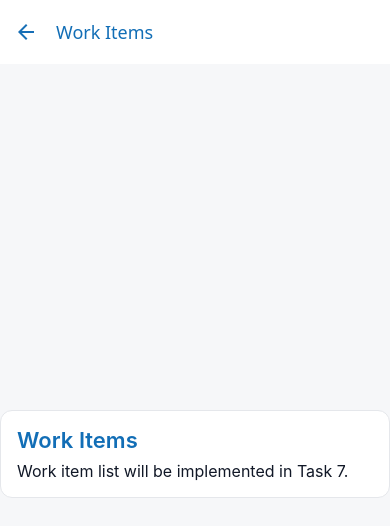
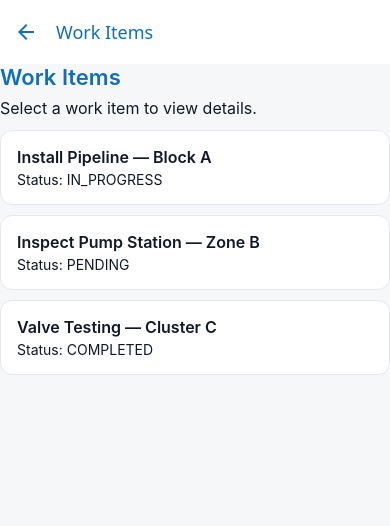
Before and after one commit to hellomraza/jjm-mobile, a React Native app: screen /WorkItemList in a window 390 px wide. Shown: the top 526 px of the page. Built offline with nearby package versions, Linux system fonts and the light colour scheme.

Commit message:
feat(workitems): create list screen

```diff
--- a/src/navigation/RootNavigator.tsx
+++ b/src/navigation/RootNavigator.tsx
@@ -1,11 +1,16 @@
 import { NavigationContainer } from '@react-navigation/native';
 import { createNativeStackNavigator } from '@react-navigation/native-stack';
 import { LoginScreen } from '../screens/LoginScreen';
+import { WorkItemDetailsScreen } from '../screens/WorkItemDetailsScreen';
 import { WorkItemListScreen } from '../screens/WorkItemListScreen';
 
 export type RootStackParamList = {
   Login: undefined;
   WorkItemList: undefined;
+  WorkItemDetails: {
+    workItemId: string;
+    title: string;
+  };
 };
 
 const RootStack = createNativeStackNavigator<RootStackParamList>();
@@ -32,6 +37,11 @@ export function RootNavigator() {
           component={WorkItemListScreen}
           options={{ title: 'Work Items' }}
         />
+        <RootStack.Screen
+          name="WorkItemDetails"
+          component={WorkItemDetailsScreen}
+          options={{ title: 'Work Item Details' }}
+        />
       </RootStack.Navigator>
     </NavigationContainer>
   );
--- /dev/null
+++ b/src/screens/WorkItemDetailsScreen.tsx
@@ -0,0 +1,45 @@
+import { RouteProp, useRoute } from '@react-navigation/native';
+import { SafeAreaView, StyleSheet, Text, View } from 'react-native';
+import type { RootStackParamList } from '../navigation/RootNavigator';
+import { colors } from '../theme/colors';
+
+type WorkItemDetailsRouteProp = RouteProp<RootStackParamList, 'WorkItemDetails'>;
+
+export function WorkItemDetailsScreen() {
+  const route = useRoute<WorkItemDetailsRouteProp>();
+  const { workItemId, title } = route.params;
+
+  return (
+    <SafeAreaView style={styles.container}>
+      <View style={styles.card}>
+        <Text style={styles.title}>{title}</Text>
+        <Text style={styles.subtitle}>Work Item ID: {workItemId}</Text>
+      </View>
+    </SafeAreaView>
+  );
+}
+
+const styles = StyleSheet.create({
+  container: {
+    flex: 1,
+    backgroundColor: colors.secondaryBackground,
+    padding: 16,
+  },
+  card: {
+    backgroundColor: colors.white,
+    borderRadius: 12,
+    borderWidth: 1,
+    borderColor: colors.divider,
+    padding: 16,
+  },
+  title: {
+    fontSize: 22,
+    color: colors.primary,
+    fontWeight: '600',
+    marginBottom: 8,
+  },
+  subtitle: {
+    fontSize: 16,
+    color: colors.textPrimary,
+  },
+});
--- a/src/screens/WorkItemListScreen.tsx
+++ b/src/screens/WorkItemListScreen.tsx
@@ -1,14 +1,58 @@
-import { SafeAreaView, StyleSheet, Text, View } from 'react-native';
+import { useNavigation } from '@react-navigation/native';
+import { NativeStackNavigationProp } from '@react-navigation/native-stack';
+import { FlatList, Pressable, SafeAreaView, StyleSheet, Text, View } from 'react-native';
+import type { RootStackParamList } from '../navigation/RootNavigator';
+import { colors } from '../theme/colors';
+
+type WorkItemListNavigationProp = NativeStackNavigationProp<
+  RootStackParamList,
+  'WorkItemList'
+>;
+
+type WorkItemListItem = {
+  id: string;
+  title: string;
+  status: 'PENDING' | 'IN_PROGRESS' | 'COMPLETED';
+};
+
+const demoWorkItems: WorkItemListItem[] = [
+  { id: 'work-item-1', title: 'Install Pipeline — Block A', status: 'IN_PROGRESS' },
+  { id: 'work-item-2', title: 'Inspect Pump Station — Zone B', status: 'PENDING' },
+  { id: 'work-item-3', title: 'Valve Testing — Cluster C', status: 'COMPLETED' },
+];
 
 export function WorkItemListScreen() {
+  const navigation = useNavigation<WorkItemListNavigationProp>();
+
+  const renderItem = ({ item }: { item: WorkItemListItem }) => (
+    <Pressable
+      style={styles.card}
+      testID={`work-item-card-${item.id}`}
+      onPress={() =>
+        navigation.navigate('WorkItemDetails', {
+          workItemId: item.id,
+          title: item.title,
+        })
+      }
+    >
+      <Text style={styles.itemTitle}>{item.title}</Text>
+      <Text style={styles.itemMeta}>Status: {item.status}</Text>
+    </Pressable>
+  );
+
   return (
     <SafeAreaView style={styles.container}>
-      <View style={styles.card}>
+      <View style={styles.headerContainer}>
         <Text style={styles.title}>Work Items</Text>
-        <Text style={styles.subtitle}>
-          Work item list will be implemented in Task 7.
-        </Text>
+        <Text style={styles.subtitle}>Select a work item to view details.</Text>
       </View>
+
+      <FlatList
+        data={demoWorkItems}
+        keyExtractor={item => item.id}
+        renderItem={renderItem}
+        contentContainerStyle={styles.listContent}
+      />
     </SafeAreaView>
   );
 }
@@ -16,25 +60,41 @@ export function WorkItemListScreen() {
 const styles = StyleSheet.create({
   container: {
     flex: 1,
-    backgroundColor: '#F6F7F9',
+    backgroundColor: colors.secondaryBackground,
     padding: 16,
-    justifyContent: 'center',
+  },
+  headerContainer: {
+    marginBottom: 12,
   },
   card: {
-    backgroundColor: '#FFFFFF',
+    backgroundColor: colors.white,
     borderRadius: 12,
     borderWidth: 1,
-    borderColor: '#E5E7EB',
+    borderColor: colors.divider,
     padding: 16,
+    marginBottom: 10,
   },
   title: {
     fontSize: 22,
-    color: '#126EB6',
+    color: colors.primary,
     fontWeight: '600',
     marginBottom: 8,
   },
   subtitle: {
     fontSize: 16,
-    color: '#111827',
+    color: colors.textPrimary,
+  },
+  listContent: {
+    paddingBottom: 20,
+  },
+  itemTitle: {
+    fontSize: 16,
+    fontWeight: '600',
+    color: colors.textPrimary,
+    marginBottom: 4,
+  },
+  itemMeta: {
+    fontSize: 14,
+    color: colors.textPrimary,
   },
 });
```
